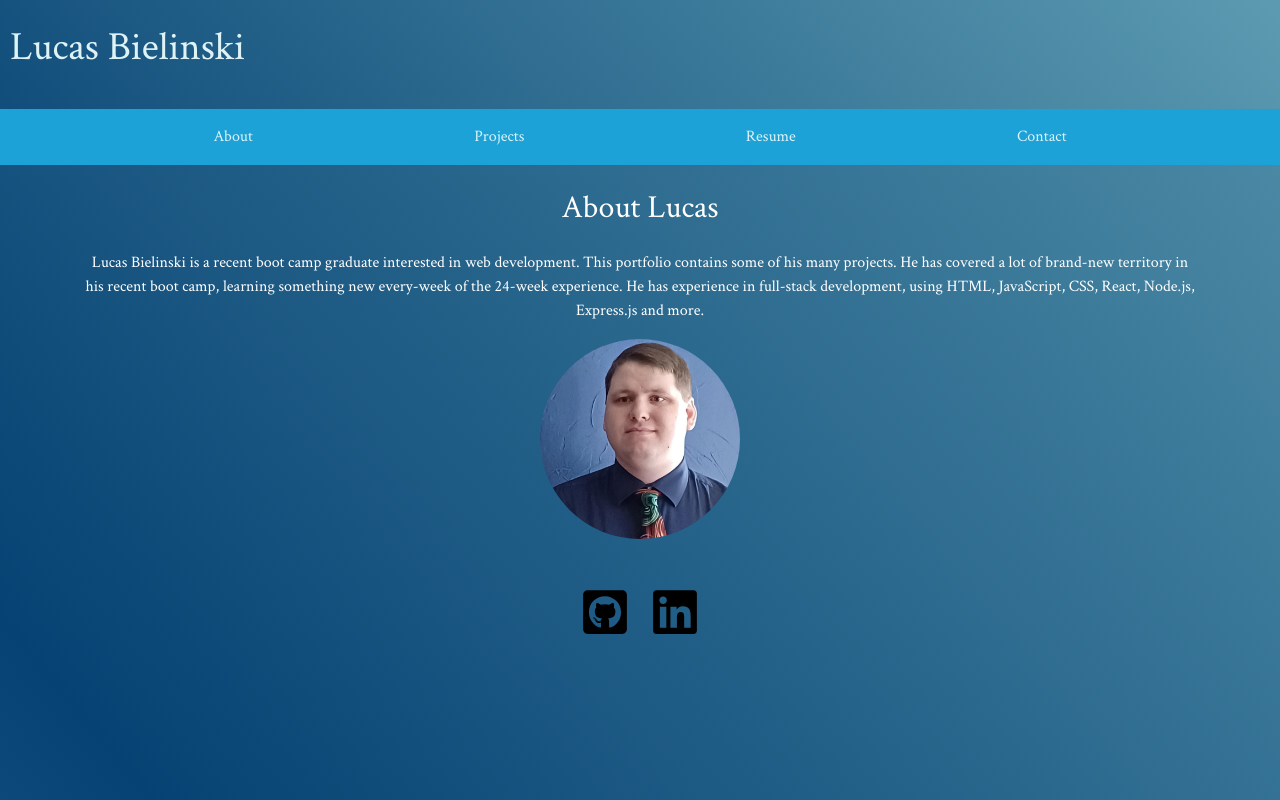
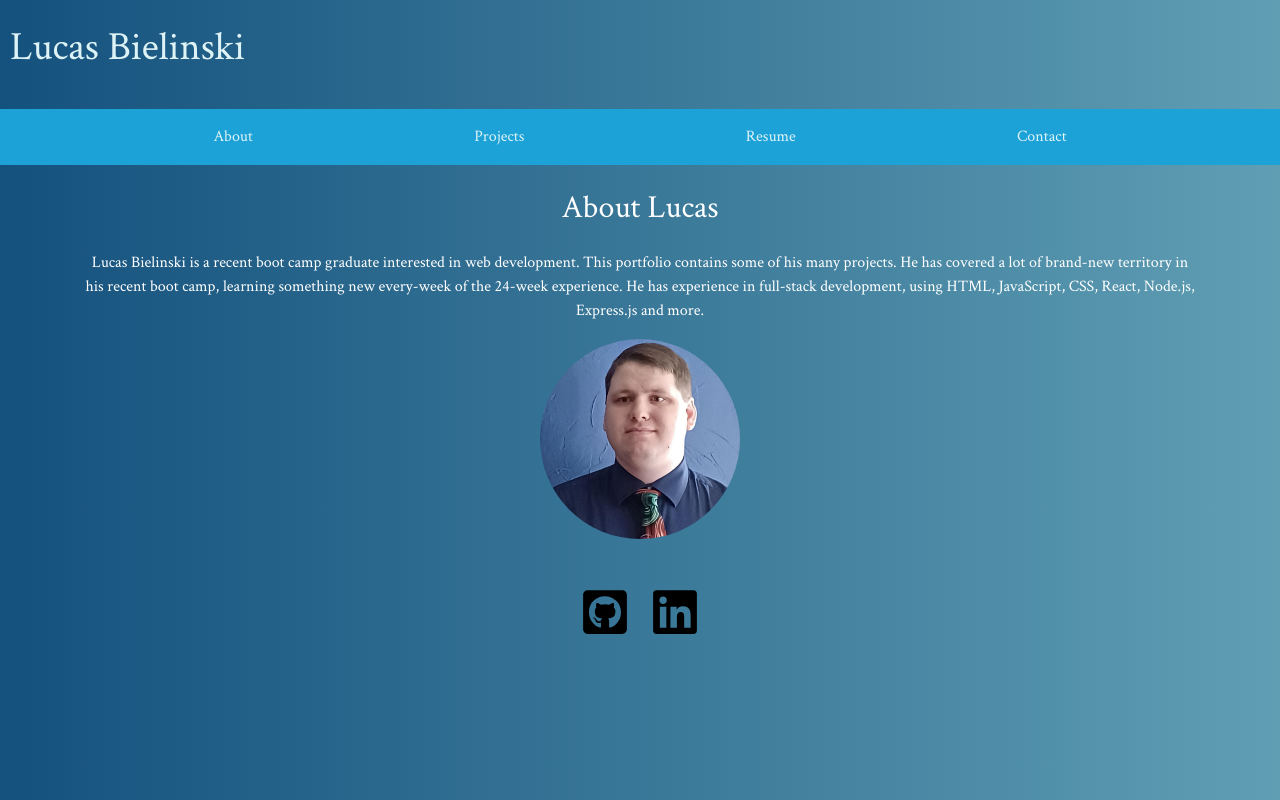
Before and after one commit to LucasBielinski/newportfolio, a React (Create React App) app: page / in a window 1280 px wide. Built offline with nearby package versions, Linux system fonts and the light colour scheme; no server answers.

Commit message:
fixed animation again'

```diff
--- a/src/components/styles/about.css
+++ b/src/components/styles/about.css
@@ -5,6 +5,25 @@
 }
 
 body {
+  background: linear-gradient(90deg, #7fcdf7, #064273, #76b6c4);
+  /* background-attachment: fixed; */
+  background-repeat: no-repeat;
+  background-size: 300% 300%;
+  transform: translate3d(0, 0, 0);
+  animation: animate 20s ease infinite;
+  background-color: #064273;
   font-family: "Crimson Text", serif;
   color: white;
 }
+
+@keyframes animate {
+  0% {
+    background-position: 0% 50%;
+  }
+  50% {
+    background-position: 100% 50%;
+  }
+  100% {
+    background-position: 0% 50%;
+  }
+}
--- a/src/components/styles/header.css
+++ b/src/components/styles/header.css
@@ -5,7 +5,7 @@ header h1 {
 }
 header {
   padding-top: 15px;
-  background: linear-gradient(50deg, #7fcdff, #064273, #76b6c4);
+  background: linear-gradient(90deg, #7fcdff, #064273, #76b6c4);
   background-size: 300% 300%;
   animation: animate 20s ease infinite;
   padding-bottom: 30px;
--- a/src/components/styles/projects.css
+++ b/src/components/styles/projects.css
@@ -9,27 +9,6 @@ img {
   color: red;
 }
 
-body {
-  /* background-color: #7fcdff; */
-  background: linear-gradient(50deg, #7fcdff, #064273, #76b6c4);
-  /* background-attachment: fixed; */
-  background-repeat: no-repeat;
-  background-size: 300% 300%;
-  transform: translate3d(0, 0, 0);
-  animation: animate 20s ease infinite;
-}
-
-@keyframes animate {
-  0% {
-    background-position: 0% 50%;
-  }
-  50% {
-    background-position: 100% 50%;
-  }
-  100% {
-    background-position: 0% 50%;
-  }
-}
 /*
 @media screen and (max-width: 800px) {
   img {
--- a/src/pages/Project/index.js
+++ b/src/pages/Project/index.js
@@ -5,7 +5,7 @@ import ProjectCard from "./projectCard";
 //sends project data to project card
 export default function Projects() {
   return (
-    <div className="text-center">
+    <div className="projects text-center">
       <h2 className="mt-4">Projects</h2>
       <p className="mt-4">
         The following are projects I have either built myself or contributed to.
```
